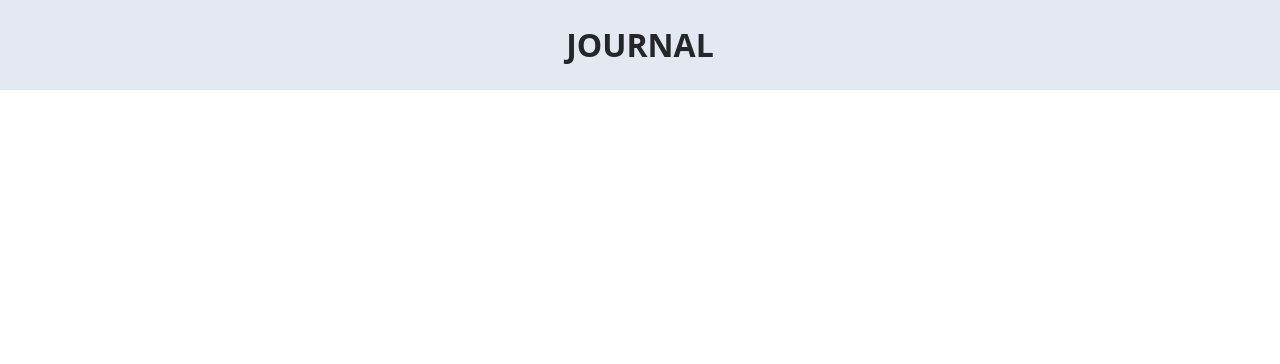
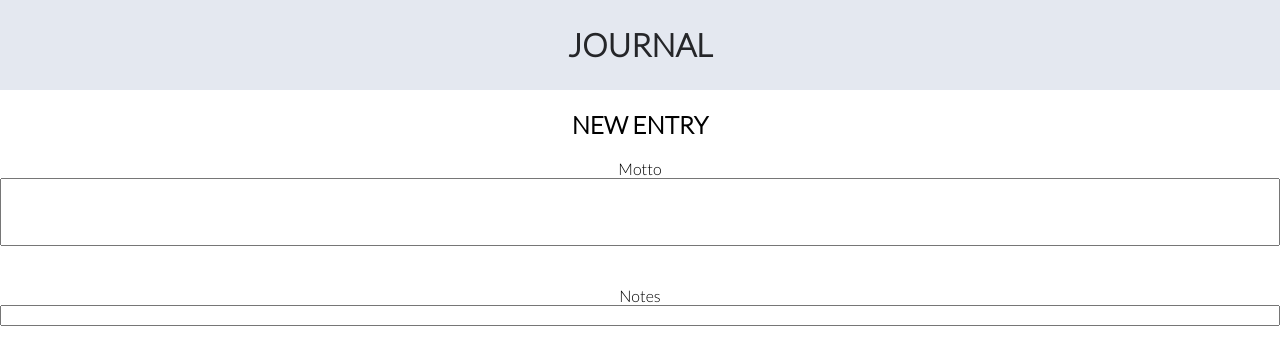
Before and after one commit to ekachernova/journal_app_react, a React (Create React App) app: page / in a window 1280 px wide. Shown: the top 364 px of the page. Built offline with nearby package versions, Linux system fonts and the light colour scheme.

Commit message:
finish basic layout of the form

```diff
--- a/src/App.css
+++ b/src/App.css
@@ -1,4 +1,25 @@
+
+@import url('https://fonts.googleapis.com/css2?family=Lato:wght@300&display=swap');
+
 .App {
   text-align: center;
-  font-family: 'Courier New', Courier, monospace;
+  font-family: 'Lato', sans-serif;
 }
+#FormTitel {
+display: flex;
+flex-direction: column;
+align-items: center;
+padding: 0px;
+gap: 10px;
+}
+#form {
+  display: flex;
+  flex-direction: column;
+}
+
+#motto__input {
+  /* width: 336px; */
+  height: 62px;
+  margin-bottom: 40px;
+
+}
--- a/src/App.js
+++ b/src/App.js
@@ -5,8 +5,25 @@ function App() {
   return (
     <div className="App">
       <Header/>
+      <div  className ="EntryForm">
+      <h2 className = "EntryTitel">NEW ENTRY</h2>
+      <form id = "form" name ="form" type = "submit">
+        <label forHtml = "motto__input">
+          Motto
+        </label>
+        <input name= "motto__input" type = "text" id = "motto__input">
+
+        </input>
+        <label forHtml = "notes__input">
+          Notes
+        </label>
+        <input name = "notes__input" type="text" id = "notes__input">
+
+        </input>
+      </form>
+      </div>
     </div>
-  );
+    )
 }
 
 export default App;
--- a/src/components/Header/Header.css
+++ b/src/components/Header/Header.css
@@ -7,8 +7,8 @@
     justify-content: center;
     font-size: calc(10px + 2vmin);
     color:#252629;
-    font-family: Open Sans;
     font-size: 16px;
+    font-weight:800;
     line-height: 18px;
     letter-spacing: 0px;
     display: flex;
```
